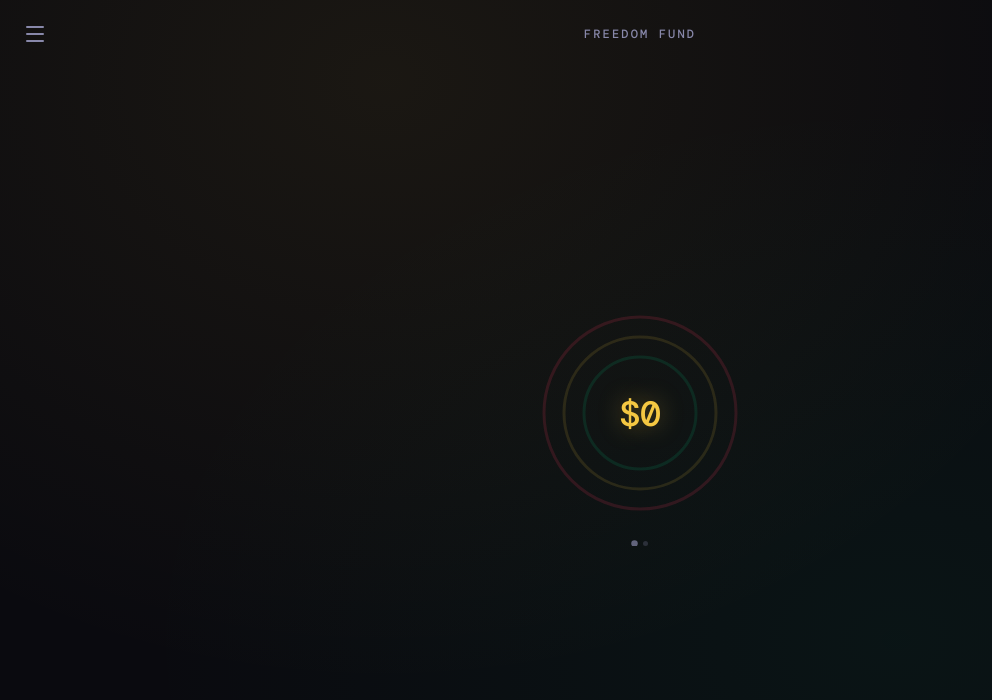
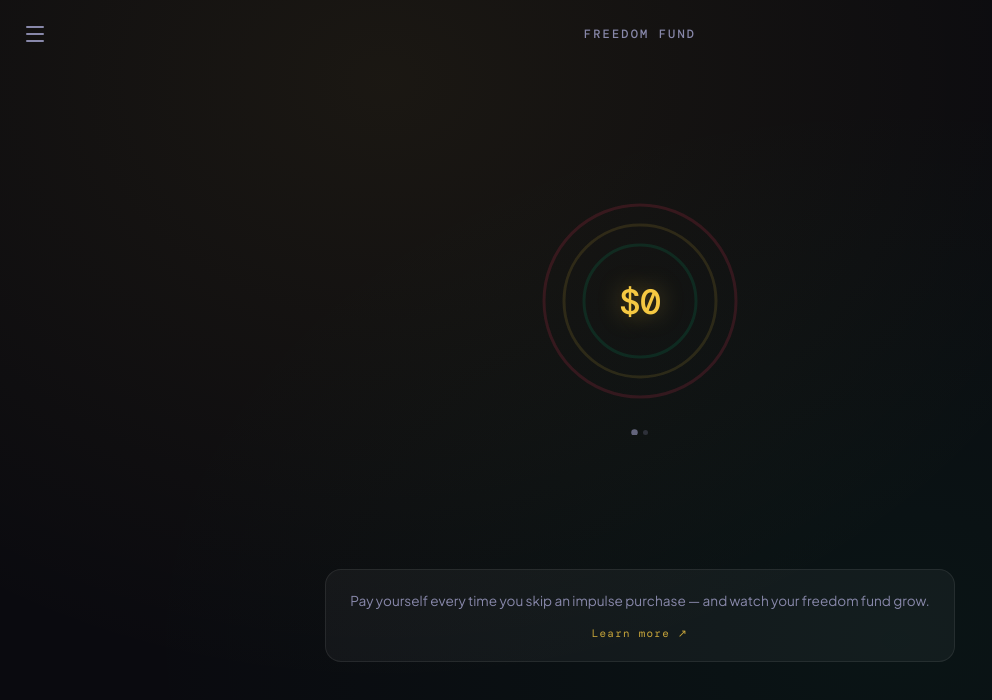
Before and after one commit to JamesMaroney/FreedomFund, a React (Vite) app: page / in a window 1280 px wide. Shown: the top 700 px of the page, without its empty margins (0-992 px from the left). Built offline with nearby package versions, Linux system fonts and the light colour scheme.

Commit message:
Add empty state intro card + git hash version in settings

```diff
--- a/src/App.css
+++ b/src/App.css
@@ -178,6 +178,58 @@
   border-radius: 20px;
   cursor: pointer;
   letter-spacing: 0.03em;
+}
+
+.empty-intro-card {
+  display: flex;
+  flex-direction: column;
+  align-items: center;
+  gap: 14px;
+  padding: 20px 24px;
+  margin: 0 16px;
+  background: rgba(255, 255, 255, 0.04);
+  border: 1px solid rgba(255, 255, 255, 0.08);
+  border-radius: 16px;
+  text-align: center;
+}
+
+.empty-intro-desc {
+  margin: 0;
+  font-family: "Plus Jakarta Sans", sans-serif;
+  font-size: 0.85rem;
+  font-weight: 400;
+  line-height: 1.55;
+  color: var(--text-secondary);
+}
+
+.empty-intro-readme {
+  font-family: "DM Mono", monospace;
+  font-size: 0.68rem;
+  letter-spacing: 0.12em;
+  color: var(--accent-gold);
+  text-decoration: none;
+  opacity: 0.8;
+  transition: opacity 0.15s;
+}
+.empty-intro-readme:hover {
+  opacity: 1;
+}
+
+.empty-intro-install {
+  background: none;
+  border: 1px solid var(--accent-gold);
+  color: var(--accent-gold);
+  font-family: "Plus Jakarta Sans", sans-serif;
+  font-size: 0.8rem;
+  font-weight: 600;
+  padding: 8px 20px;
+  border-radius: 20px;
+  cursor: pointer;
+  letter-spacing: 0.03em;
+  transition: background 0.15s;
+}
+.empty-intro-install:active {
+  background: rgba(245, 200, 66, 0.1);
 }
 
 /* ─── Rings tap button ───────────────────────────────────────────── */
@@ -1548,8 +1600,18 @@
 .settings-danger-section {
   margin-top: auto;
   padding-top: 24px;
-  padding-bottom: 32px;
+  padding-bottom: 24px;
   border-top: 1px solid rgba(255, 255, 255, 0.06);
+}
+
+.settings-version {
+  font-family: "DM Mono", monospace;
+  font-size: 0.6rem;
+  color: var(--text-secondary, rgba(255, 255, 255, 0.35));
+  text-align: center;
+  padding: 8px 0 20px;
+  letter-spacing: 0.12em;
+  opacity: 0.5;
 }
 
 .settings-danger-section .settings-section-label {
--- a/src/components/HomeScreen.tsx
+++ b/src/components/HomeScreen.tsx
@@ -191,13 +191,7 @@ export default function HomeScreen({
             <span className="hamburger-line" />
           </button>
           <span className="app-title">FREEDOM FUND</span>
-          {installPrompt ? (
-            <button className="install-btn" onClick={onInstall}>
-              Add to Home Screen
-            </button>
-          ) : (
-            <div style={{ width: 36 }} />
-          )}
+          <div style={{ width: 36 }} />
         </div>
 
         {/* ── Carousel viewport ── */}
@@ -320,6 +314,31 @@ export default function HomeScreen({
 
         {fundState.deposits.length === 0 && <div className="home-main-col-spacer" />}
 
+        {/* ── Empty state intro card ── */}
+        {fundState.deposits.length === 0 && (
+          <div className="empty-intro-card">
+            <p className="empty-intro-desc">
+              Pay yourself every time you skip an impulse purchase — and watch
+              your freedom fund grow.
+            </p>
+            <a
+              className="empty-intro-readme"
+              href="https://github.com/JamesMaroney/FreedomFund#readme"
+              target="_blank"
+              rel="noopener noreferrer"
+            >
+              Learn more ↗
+            </a>
+            {installPrompt && (
+              <button className="empty-intro-install" onClick={onInstall}>
+                Add to Home Screen
+              </button>
+            )}
+          </div>
+        )}
+
+        {fundState.deposits.length === 0 && <div className="home-main-col-spacer" />}
+
         {/* Portrait-only history anchor (fixed bottom sheet) */}
         {!isLandscape && fundState.deposits.length > 0 && (
           <div className="history-anchor">
--- a/src/components/SettingsPanel.tsx
+++ b/src/components/SettingsPanel.tsx
@@ -622,6 +622,8 @@ export default function SettingsPanel({
                   </div>
                 )}
               </div>
+
+              <div className="settings-version">{__GIT_HASH__}</div>
             </div>
           </motion.div>
         </>
--- /dev/null
+++ b/src/vite-env.d.ts
@@ -0,0 +1,3 @@
+/// <reference types="vite/client" />
+
+declare const __GIT_HASH__: string
--- a/vite.config.ts
+++ b/vite.config.ts
@@ -2,12 +2,17 @@ import { defineConfig } from 'vite'
 import react from '@vitejs/plugin-react'
 import { VitePWA } from 'vite-plugin-pwa'
 import basicSsl from '@vitejs/plugin-basic-ssl'
+import { execSync } from 'child_process'
 
 const isProd = process.env.NODE_ENV === 'production'
+const gitHash = execSync('git rev-parse HEAD').toString().trim().slice(0, 8)
 
 // https://vite.dev/config/
 export default defineConfig({
   base: isProd ? '/FreedomFund/' : '/',
+  define: {
+    __GIT_HASH__: JSON.stringify(gitHash),
+  },
   plugins: [
     !isProd && basicSsl(),
     react(),
```
